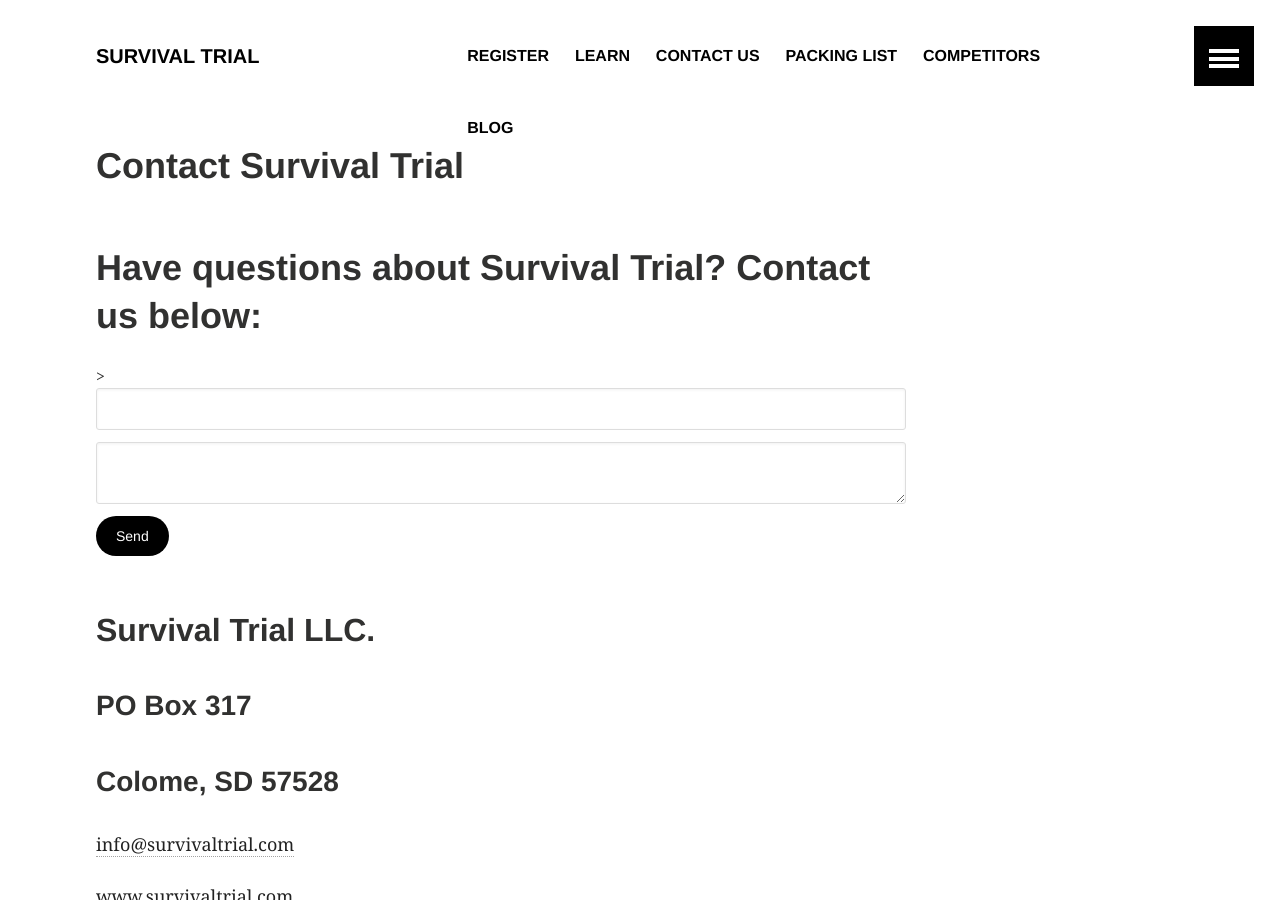
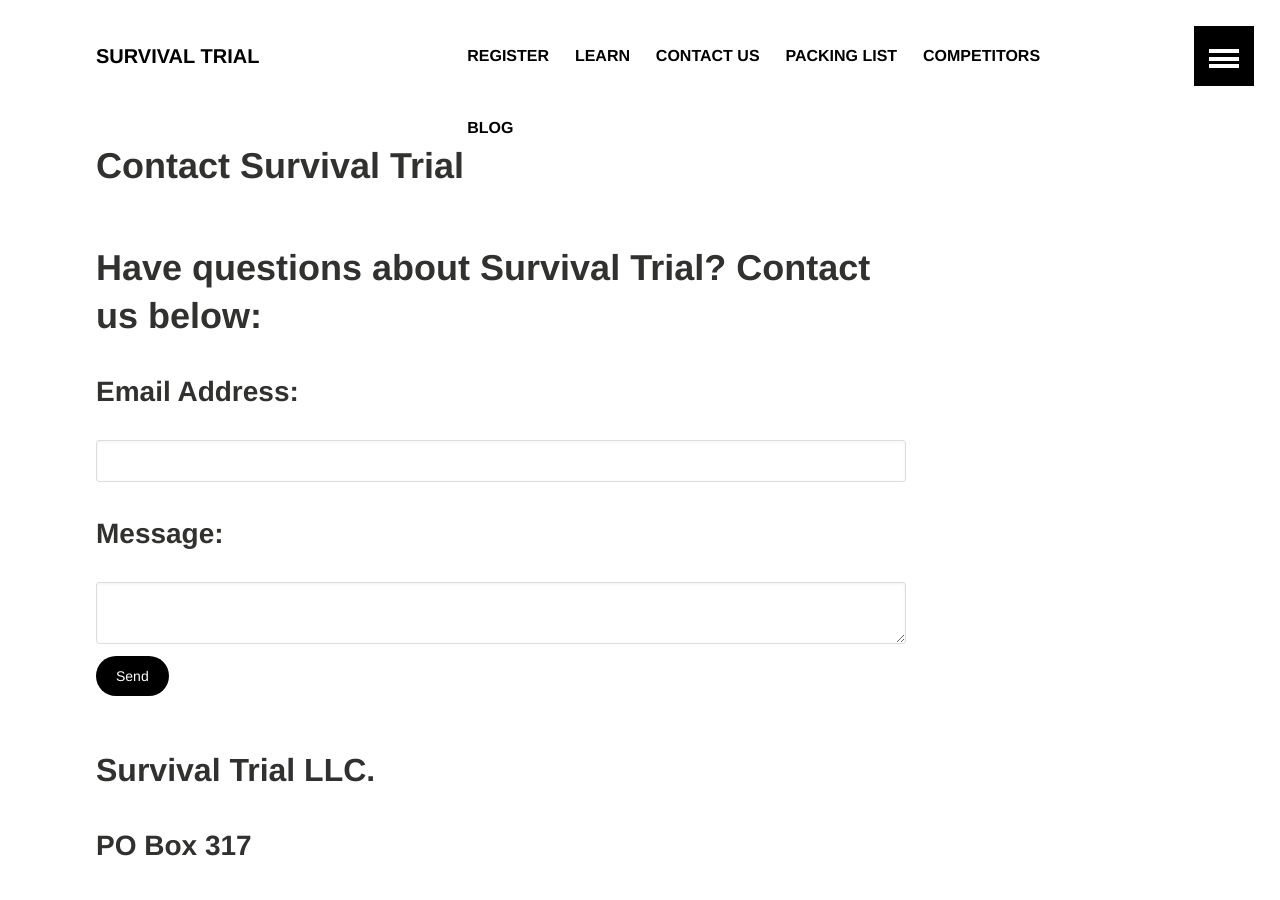
Before and after one commit to jonweiler/jonweiler.github.io, a Jekyll site: the page built from contact.md, in a window 1280 px wide and 900 px high. Built offline with Jekyll 4.4.1, drawn with Linux system fonts in a browser that asks for light colours.

Commit message:
contact form update 3

```diff
--- a/contact.md
+++ b/contact.md
@@ -6,9 +6,9 @@ permalink: /contact/
 
 #Have questions about Survival Trial?  Contact us below:
 
-<form action="http://formspree.io/info@survivaltrial.com" method="POST">>
-  <input type="email" name="_replyto">
-  <textarea name="body"></textarea>
+<form action="http://formspree.io/info@survivaltrial.com" method="POST">
+  <h3>Email Address:</h3><input type="email" name="_replyto">
+  <h3>Message:</h3><textarea name="body"></textarea>
   <input type="submit" value="Send">
 </form>
 
```
